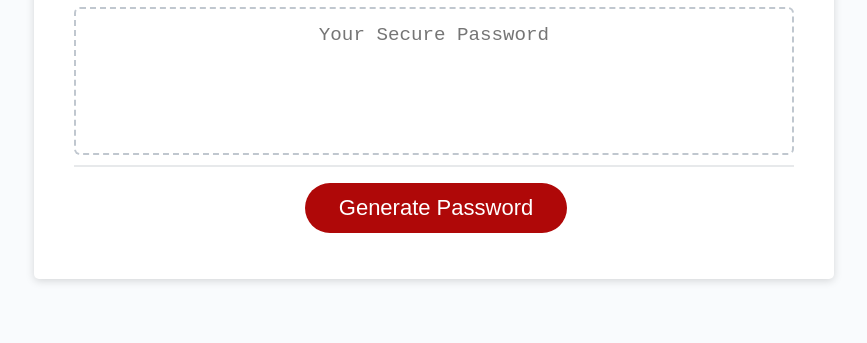
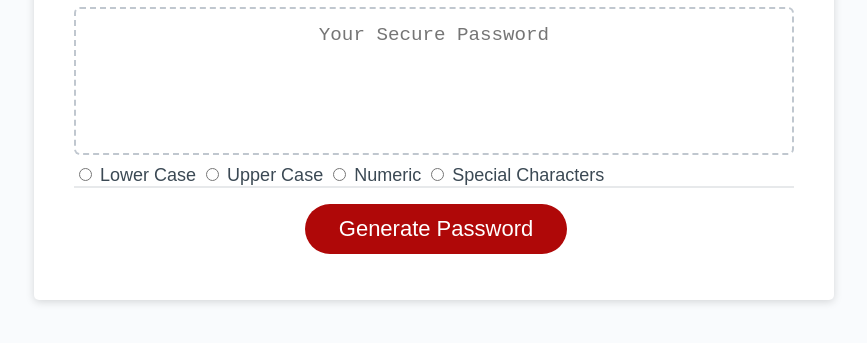
Before and after one commit to jaronhadley/challenge-3, a plain HTML site: page Develop/index.html in a window 1280 px wide. Shown: the part 241-584 px from the top of the page, without its empty margins (206-1073 px from the left). Drawn offline with Linux system fonts and the light colour scheme.

Commit message:
added radio buttons for tracking of criteria

```diff
--- a/Develop/index.html
+++ b/Develop/index.html
@@ -24,6 +24,16 @@
             aria-label="Generated Password"
           ></textarea>
         </div>
+        <div>
+          <input type="radio" id="lower-case" value="Lower Case">
+          <label for="lower-case">Lower Case</label>
+          <input type="radio" id="upper-case" value="Lower Case">
+          <label for="upper-case">Upper Case</label>
+          <input type="radio" id="numeric" value="Lower Case">
+          <label for="numeric">Numeric</label>
+          <input type="radio" id="special-char" value="Lower Case">
+          <label for="special-char">Special Characters</label>
+        </div>
         <div class="card-footer">
           <button id="generate" class="btn">Generate Password</button>
         </div>
```
